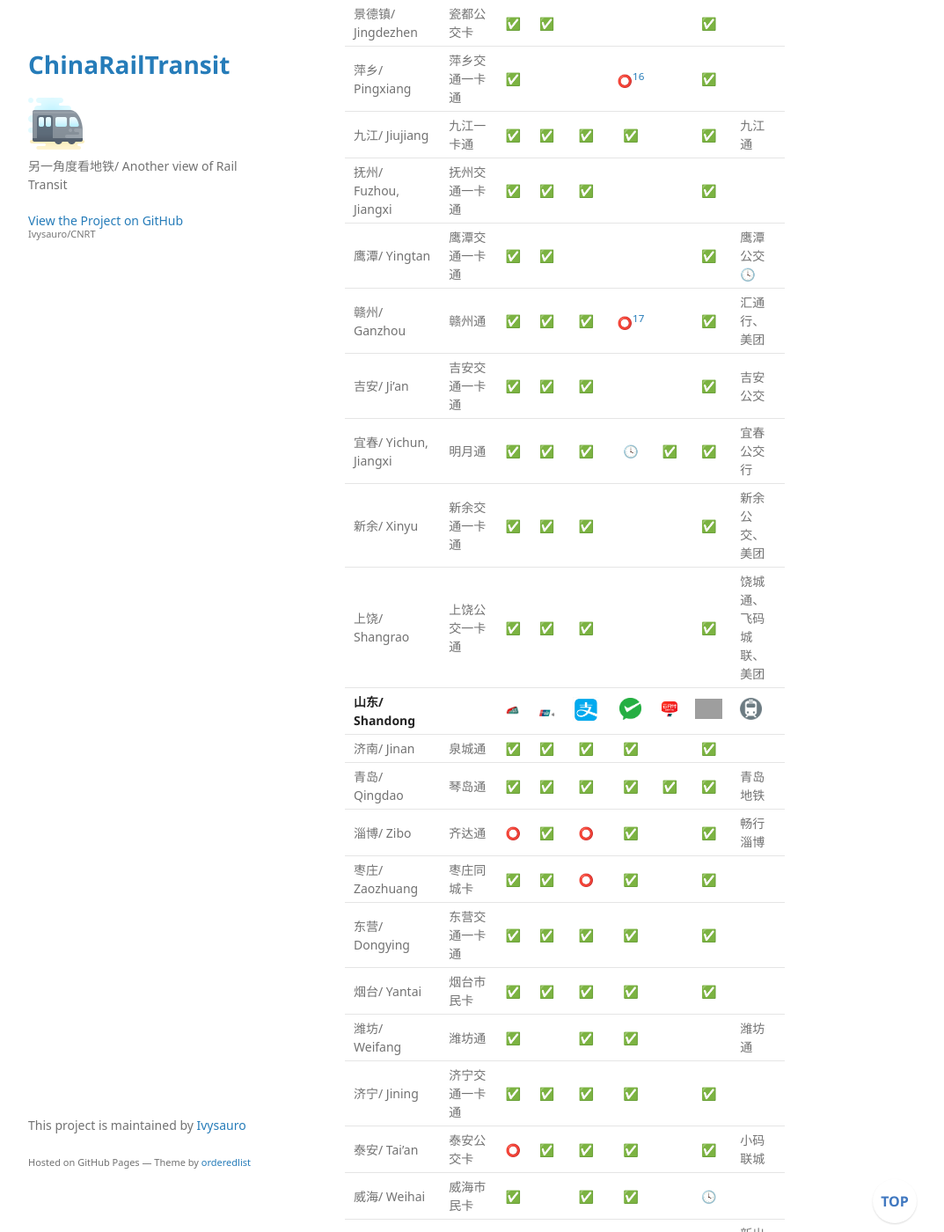
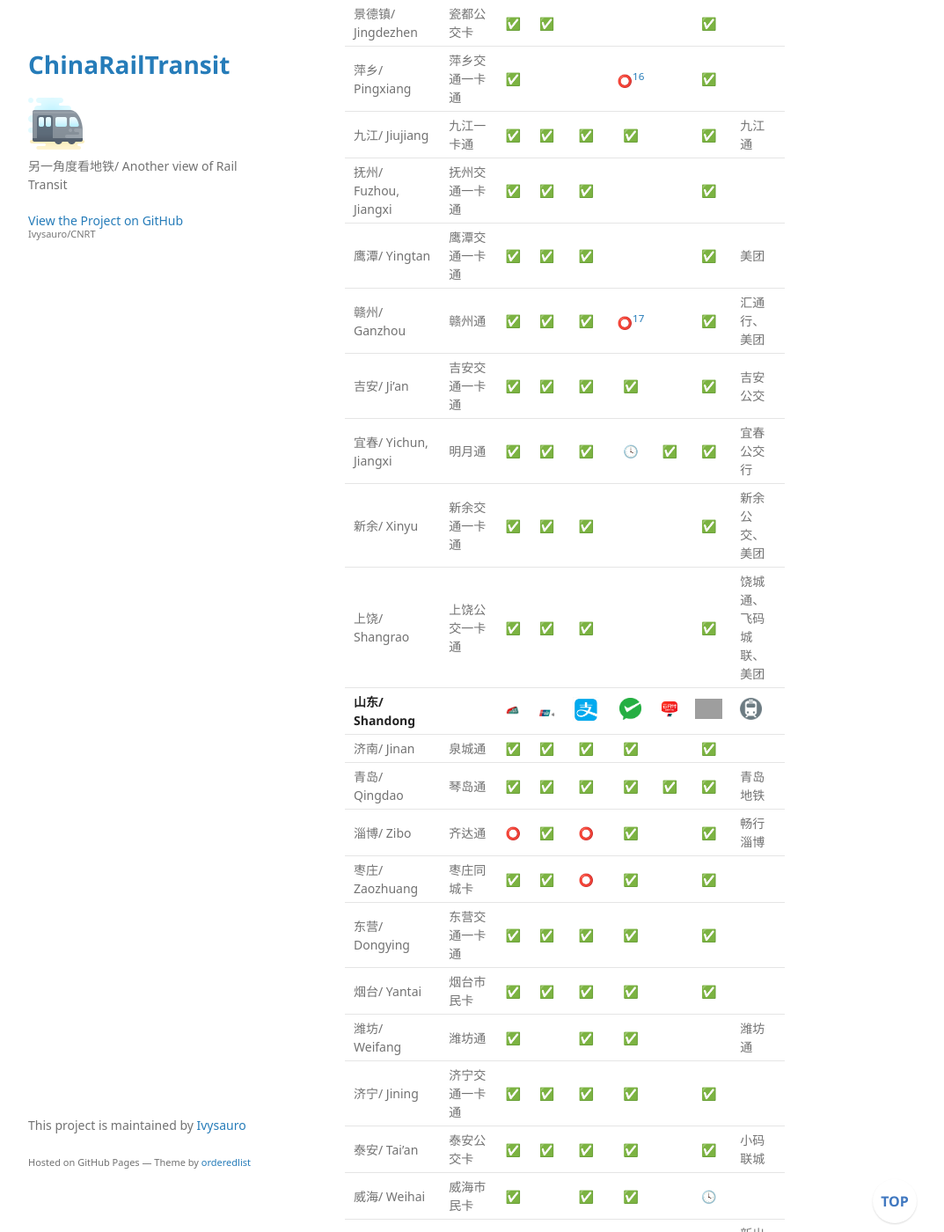
Before and after one commit to Ivysauro/CNRT, a Jekyll site: the page built from data/Bus Pay.md, in a window 1280 px wide and 1400 px high, scrolled down 12703 px. Shown: the whole window at 88% size, without its empty margins (178-1251 px from the left). Built offline with Jekyll 4.4.1, drawn with Linux system fonts in a browser that asks for light colours; some web fonts are replaced; our own code applies the rules of GitHub Pages for plain Markdown files; a script that is not in the unit is left out; grey boxes are pictures that could not be loaded.

Commit message:
🍊更新泰安、日照、鹰潭、吉安数据

```diff
--- a/data/Bus Pay.md
+++ b/data/Bus Pay.md
@@ -207,9 +207,9 @@
 | 萍乡/ Pingxiang | 萍乡交通一卡通 | ✅ | | | ⭕[^px] | | ✅ | |
 | 九江/ Jiujiang | 九江一卡通 | ✅ | ✅ | ✅ | ✅ | | ✅ | 九江通 |
 | 抚州/ Fuzhou, Jiangxi | 抚州交通一卡通 | ✅ | ✅ | ✅ | | | ✅ | |
-| 鹰潭/ Yingtan | 鹰潭交通一卡通 | ✅ | ✅ | | | | ✅ | 鹰潭公交🕓 |
+| 鹰潭/ Yingtan | 鹰潭交通一卡通 | ✅ | ✅ | ✅ | | | ✅ | 美团 |
 | 赣州/ Ganzhou | 赣州通 | ✅ | ✅ | ✅ | ⭕[^gz] | | ✅ | 汇通行、美团 |
-| 吉安/ Ji'an | 吉安交通一卡通 | ✅ | ✅ | ✅ | | | ✅ | 吉安公交 |
+| 吉安/ Ji'an | 吉安交通一卡通 | ✅ | ✅ | ✅ | ✅ | | ✅ | 吉安公交 |
 | 宜春/ Yichun, Jiangxi | 明月通 | ✅ | ✅ | ✅ | 🕓 | ✅ | ✅ | 宜春公交行 |
 | 新余/ Xinyu | 新余交通一卡通 | ✅ | ✅ | ✅ | | | ✅ | 新余公交、美团 |
 | 上饶/ Shangrao | 上饶公交一卡通 | ✅ | ✅ | ✅ | | | ✅ | 饶城通、飞码城联、美团 |
@@ -222,9 +222,9 @@
 | 烟台/ Yantai | 烟台市民卡 | ✅ | ✅ | ✅ | ✅ | | ✅ | |
 | 潍坊/ Weifang | 潍坊通 | ✅ | | ✅ | ✅ | | | 潍坊通 |
 | 济宁/ Jining | 济宁交通一卡通 | ✅ | ✅ | ✅ | ✅ | | ✅ | |
-| 泰安/ Tai'an | 泰安公交卡 | ⭕ | ✅ | ✅ | ✅ | | ✅ | 小码联城 |
+| 泰安/ Tai'an | 泰安公交卡 | ✅ | ✅ | ✅ | ✅ | | ✅ | 小码联城 |
 | 威海/ Weihai | 威海市民卡 | ✅ | | ✅ | ✅ | | 🕓 | |
-| 日照/ Rizhao | 日照通 | ⭕ | | ✅ | | | | 新出行 |
+| 日照/ Rizhao | 日照通 | ✅ | | ✅ | | | | 新出行 |
 | 临沂/ Linyi | 临沂交通一卡通 | ✅ | ✅ | ✅ | ✅ | | ✅ | 美团 |
 | 德州/ Dezhou | 德州交通一卡通 | ✅ | ✅ | ✅ | ✅ | | ✅ | |
 | 聊城/ Liaocheng | 聊城交通一卡通 | ✅ | | ✅ | ✅ | | | |
```
